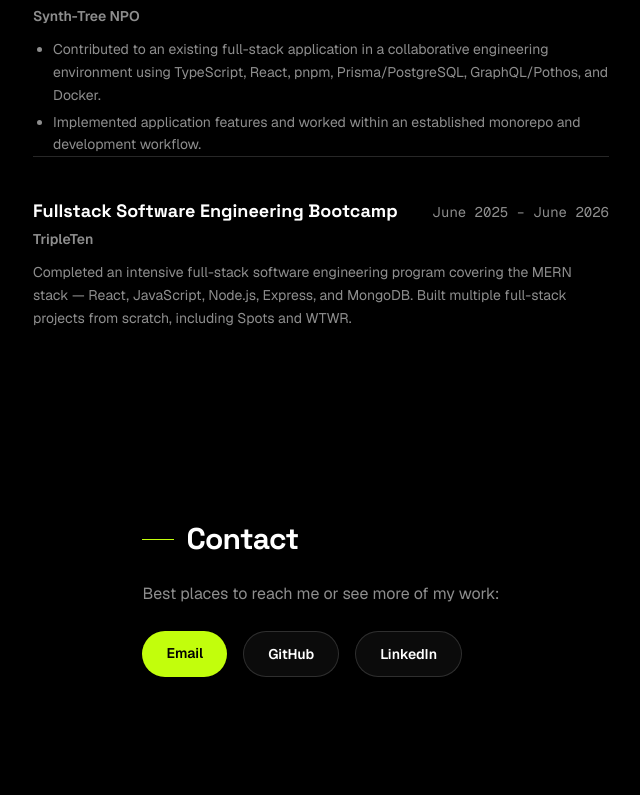
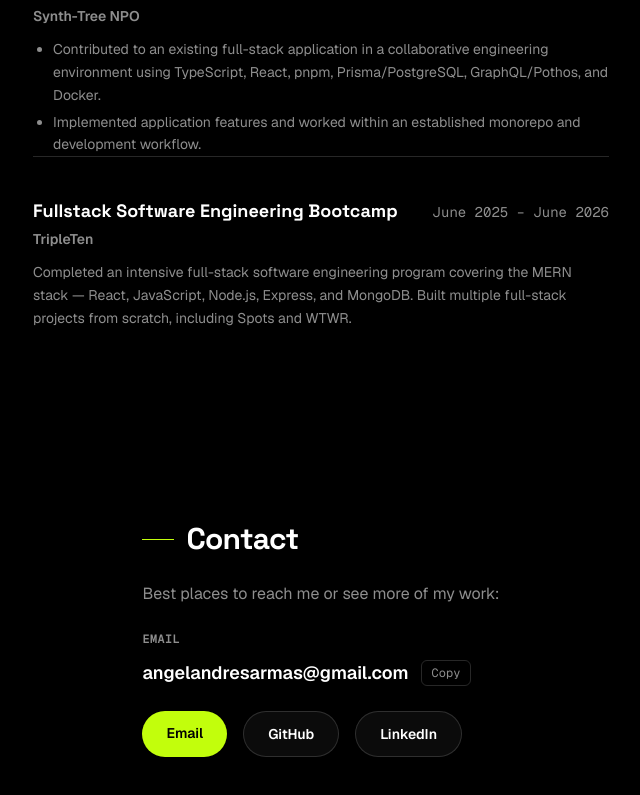
Before and after one commit to AA96-se/portfolio-website, a Next.js app: page / in a window 1280 px wide. Shown: the part 3643-4438 px from the top of the page, without its empty margins (319-959 px from the left). Before the commit the page ends 4416 px from the top, so only its background shows below. Built offline with nearby package versions, Linux system fonts and the light colour scheme; no server answers.

Commit message:
Improve contact email usability

```diff
--- a/src/components/Contact/Contact.tsx
+++ b/src/components/Contact/Contact.tsx
@@ -1,3 +1,10 @@
+"use client";
+
+import { useState } from "react";
+
+const EMAIL_ADDRESS = "angelandresarmas@gmail.com";
+const mailtoHref = `mailto:${EMAIL_ADDRESS}`;
+
 const focusRingStyles =
   "focus-visible:outline focus-visible:outline-2 focus-visible:outline-offset-2 focus-visible:outline-accent-primary";
 
@@ -7,7 +14,23 @@ const secondaryLinkStyles = `rounded-full border border-border bg-surface px-6 p
 
 const secondaryVioletLinkStyles = `rounded-full border border-border bg-surface px-6 py-3 text-sm font-semibold text-text-primary transition-colors hover:bg-accent-secondary hover:border-accent-secondary ${focusRingStyles}`;
 
+const emailLinkStyles = `text-base font-semibold text-text-primary transition-colors hover:text-accent-primary sm:text-lg ${focusRingStyles}`;
+
+const copyButtonStyles = `rounded-md border border-border px-2.5 py-1 font-mono text-xs text-text-secondary transition-colors hover:border-accent-primary hover:text-accent-primary ${focusRingStyles}`;
+
 export default function Contact() {
+  const [copied, setCopied] = useState(false);
+
+  const handleCopy = async () => {
+    try {
+      await navigator.clipboard.writeText(EMAIL_ADDRESS);
+      setCopied(true);
+      setTimeout(() => setCopied(false), 2000);
+    } catch {
+      // Clipboard access unavailable — fail silently, rest of Contact stays usable.
+    }
+  };
+
   return (
     <section
       id="contact"
@@ -22,11 +45,26 @@ export default function Contact() {
       <p className="text-base leading-relaxed text-text-secondary">
         Best places to reach me or see more of my work:
       </p>
+      <div className="flex flex-col gap-3">
+        <p className="font-mono text-xs font-semibold uppercase tracking-wide text-text-secondary">
+          Email
+        </p>
+        <div className="flex flex-wrap items-center gap-3">
+          <a href={mailtoHref} className={emailLinkStyles}>
+            {EMAIL_ADDRESS}
+          </a>
+          <button
+            type="button"
+            onClick={handleCopy}
+            aria-label={copied ? "Email address copied" : "Copy email address"}
+            className={copyButtonStyles}
+          >
+            {copied ? "Copied" : "Copy"}
+          </button>
+        </div>
+      </div>
       <div className="flex flex-wrap gap-4">
-        <a
-          href="mailto:angelandresarmas@gmail.com"
-          className={primaryLinkStyles}
-        >
+        <a href={mailtoHref} className={primaryLinkStyles}>
           Email
         </a>
         <a
```
